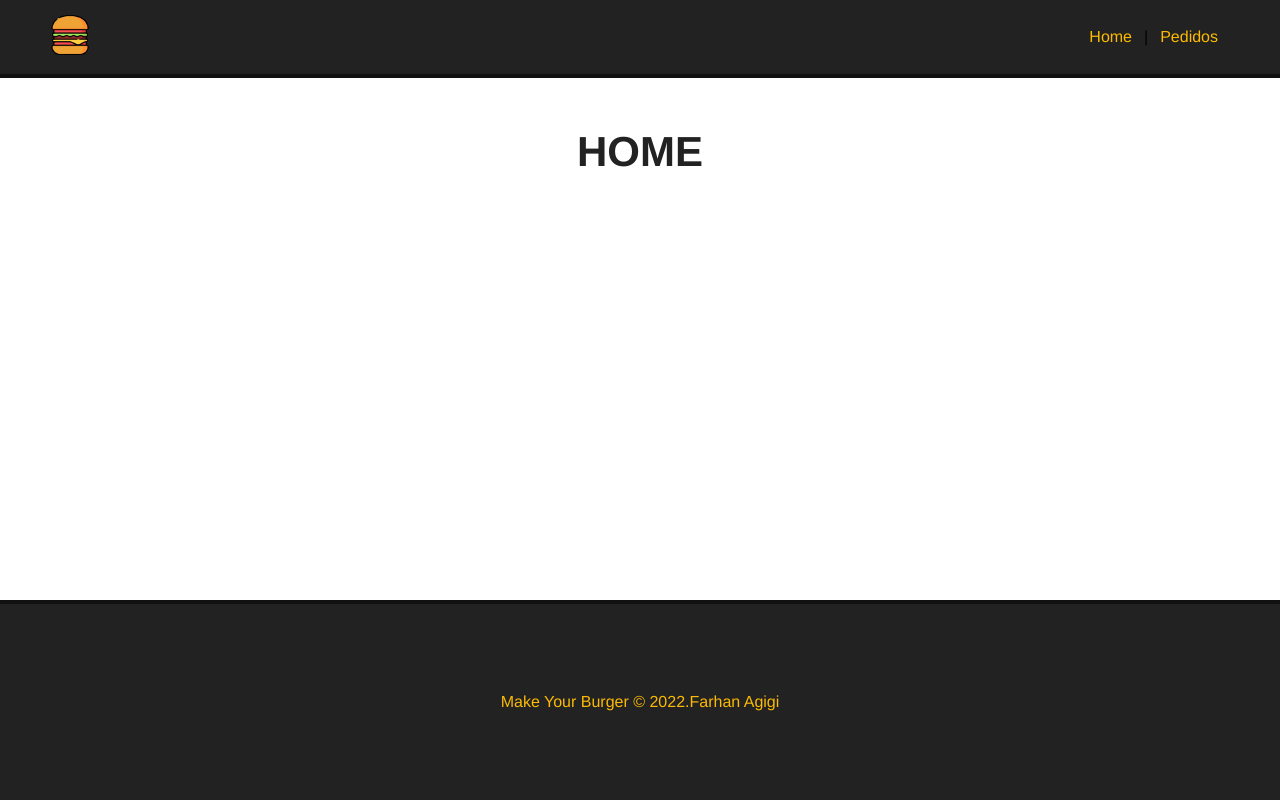
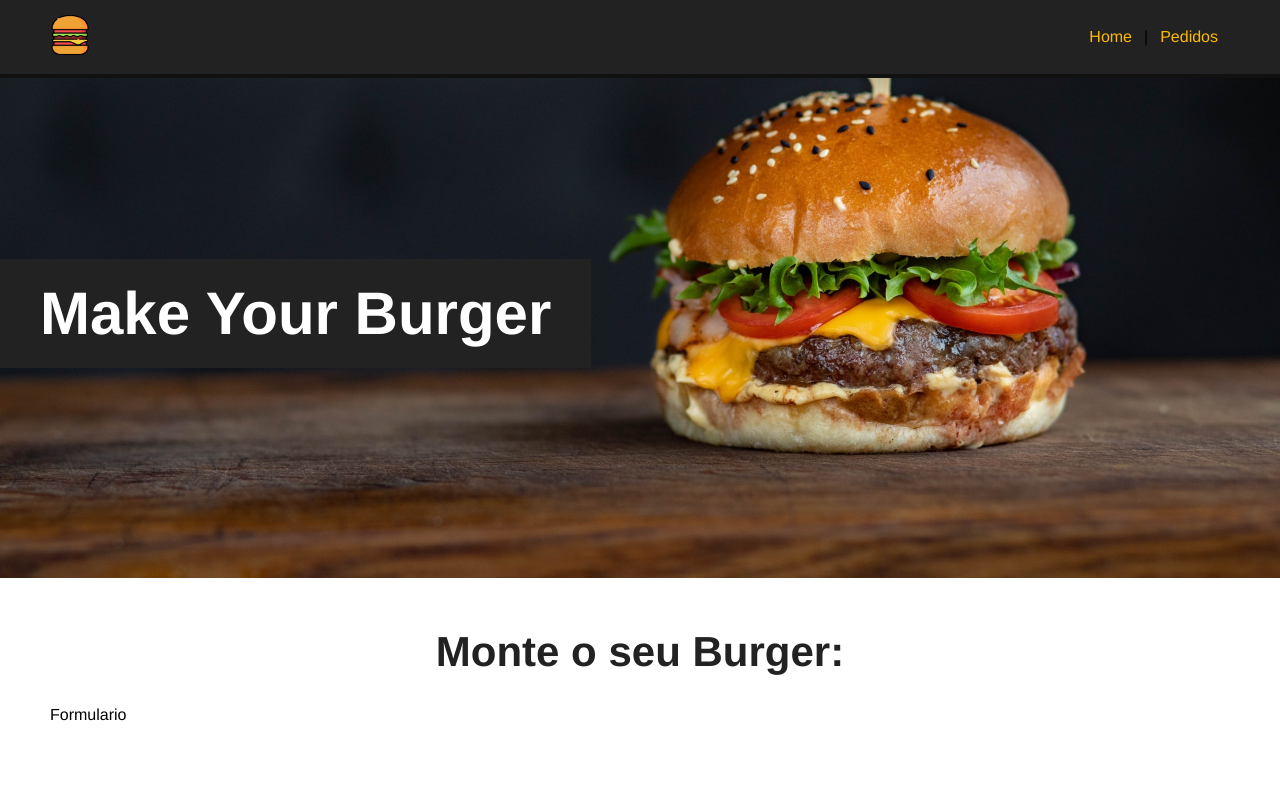
Before and after one commit to Farhanagigi/make_your_burger, a Vue app: page / in a window 1280 px wide. Shown: the top 800 px of the page. Built offline with nearby package versions, Linux system fonts and the light colour scheme.

Commit message:
Criando Banner/parte cima depois do cabecalho

```diff
--- /dev/null
+++ b/src/components/BanNer.vue
@@ -0,0 +1,33 @@
+<template>
+  <div id="main-banner">
+    <h1>Make Your Burger</h1>
+  </div>
+</template>
+
+<script>
+import { defineComponent } from "vue";
+
+export default defineComponent({
+  name: "BanNer",
+});
+</script>
+
+<style scoped>
+#main-banner {
+  background-image: url("./../../public/img/burger.jpg");
+  background-position: 0 -300px;
+  background-size: cover;
+  height: 500px;
+  display: flex;
+  align-items: center;
+  justify-content: flex-start;
+}
+
+#main-banner h1 {
+  color: #fff;
+  text-align: center;
+  font-size: 60px;
+  background-color: #222;
+  padding: 20px 40px;
+}
+</style>
--- a/src/components/FooTer.vue
+++ b/src/components/FooTer.vue
@@ -23,7 +23,6 @@
   align-items: center;
   justify-content: center;
   width: 100%;
-  position: absolute;
   bottom: 0;
 }
 </style>
--- a/src/views/HomeView.vue
+++ b/src/views/HomeView.vue
@@ -1,7 +1,18 @@
 <template>
+  <BanNer />
   <div class="main-container">
-    <h1>HOME</h1>
+    <h1>Monte o seu Burger:</h1>
+    <p>Formulario</p>
   </div>
 </template>
 
-<script></script>
+<script>
+import { defineComponent } from "@vue/runtime-core";
+import BanNer from "../components/BanNer.vue";
+export default defineComponent({
+  name: "HomeView",
+  components: {
+    BanNer,
+  },
+});
+</script>
```
